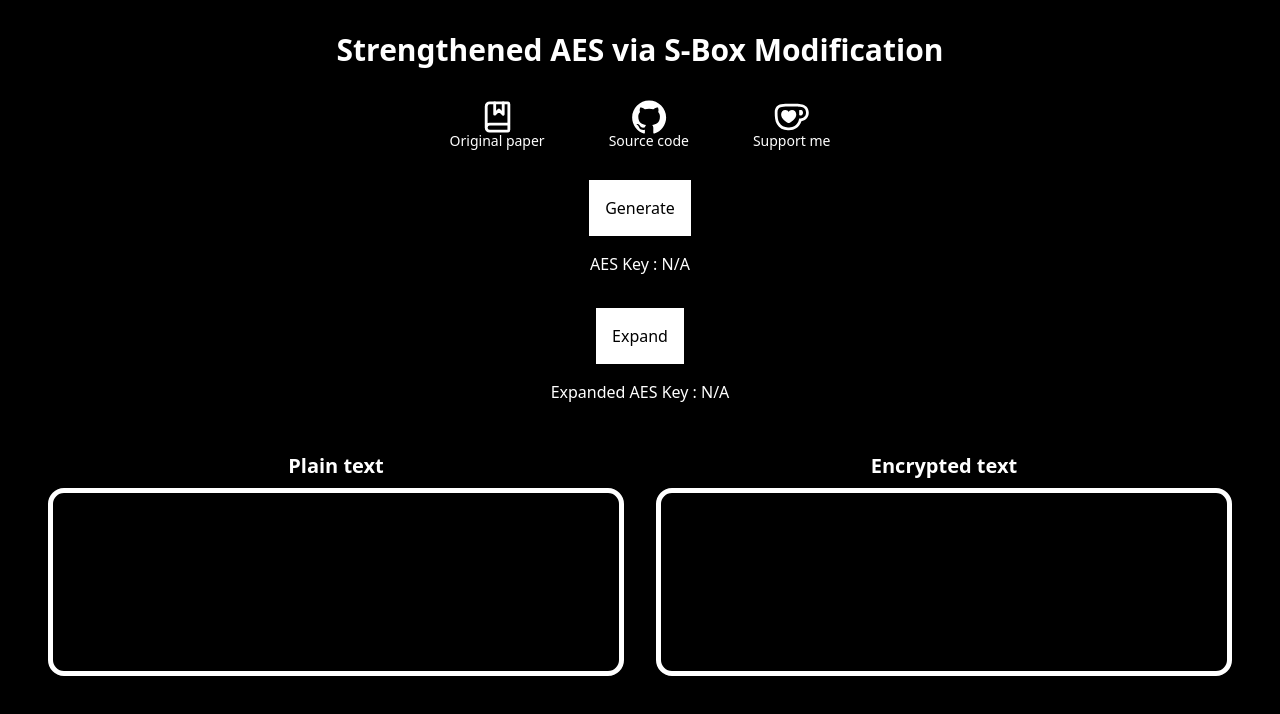
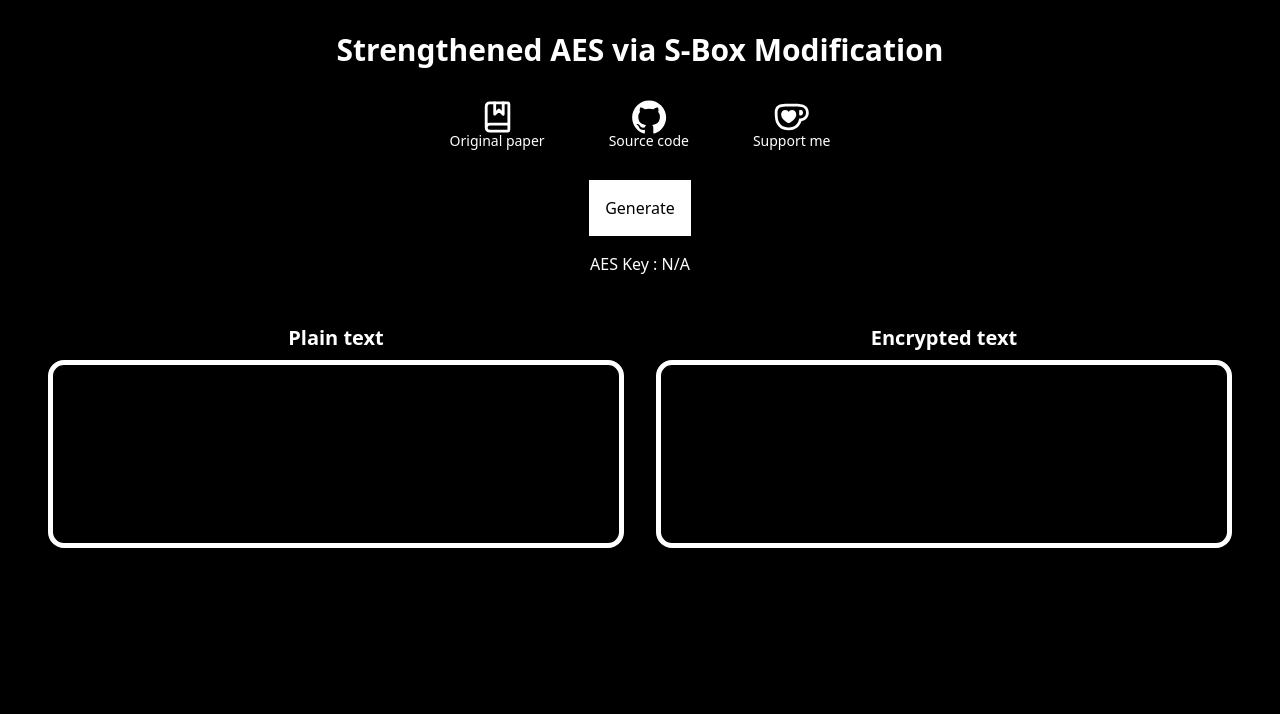
Before and after one commit to agw2005/aes-strengthened-sbox, a React (Vite) app: page / in a window 1280 px wide. Shown: the top 714 px of the page. Built offline with nearby package versions, Linux system fonts and the light colour scheme.

Commit message:
fix(App.tsx): removed unneeded logic

```diff
--- a/src/App.tsx
+++ b/src/App.tsx
@@ -1,19 +1,13 @@
 import { useState } from "react";
 import Header from "./components/Header.tsx";
-import { expandKey } from "./math/expansion.ts";
-import { generateAesKey } from "./math/keygen.ts";
+import { generateAes128Key } from "./math/aes128.ts";
 
 function App() {
   const [plainText, setPlainText] = useState("");
   const [aesKey, setAesKey] = useState<Uint8Array>();
-  const [expandedAesKey, setExpandedAesKey] = useState<Uint8Array>();
 
   const handleGenerateAesKey = () => {
-    setAesKey(generateAesKey());
-  };
-
-  const handleExpandAesKey = () => {
-    aesKey ? setExpandedAesKey(expandKey(aesKey)) : 0;
+    setAesKey(generateAes128Key());
   };
 
   return (
@@ -33,29 +27,6 @@ function App() {
           ? (
             <div className="border-2 border-white w-1/2 p-2">
               <p className="text-white break-all text-center">{aesKey}</p>
-            </div>
-          )
-          : (
-            ""
-          )}
-      </section>
-      <section className="flex flex-col gap-4 items-center">
-        <button
-          onClick={handleExpandAesKey}
-          type="button"
-          className="bg-white hover:bg-gray-500 hover:text-white p-4"
-        >
-          Expand
-        </button>
-        <p className="text-white">
-          {`Expanded AES Key : ${expandedAesKey ? "" : "N/A"}`}
-        </p>
-        {expandedAesKey
-          ? (
-            <div className="border-2 border-white w-1/2 p-2">
-              <p className="text-white break-all text-center">
-                {expandedAesKey}
-              </p>
             </div>
           )
           : (
```
